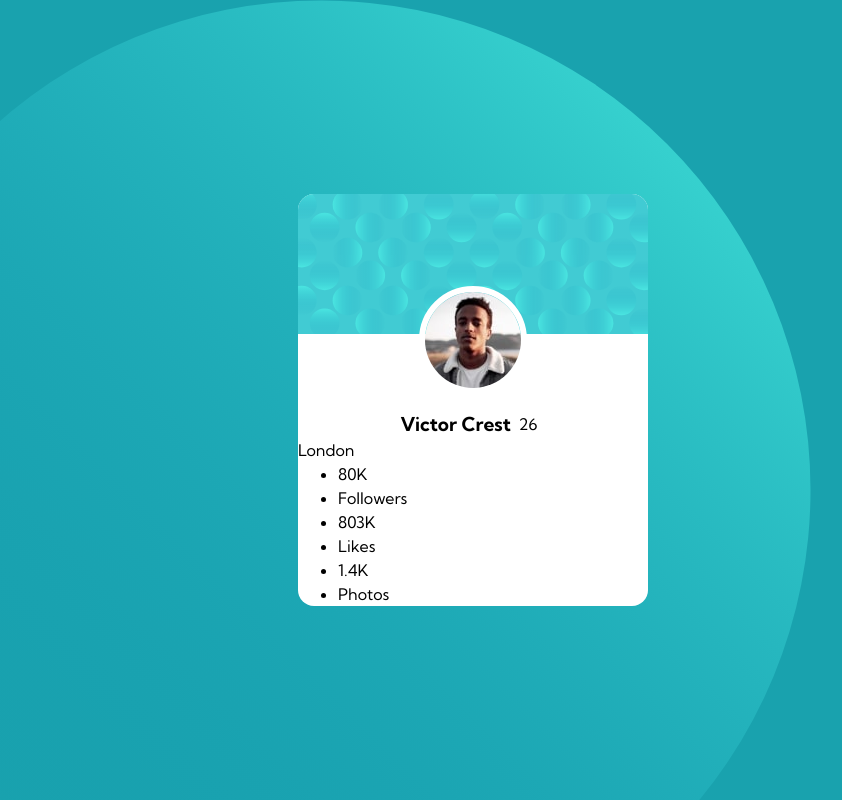
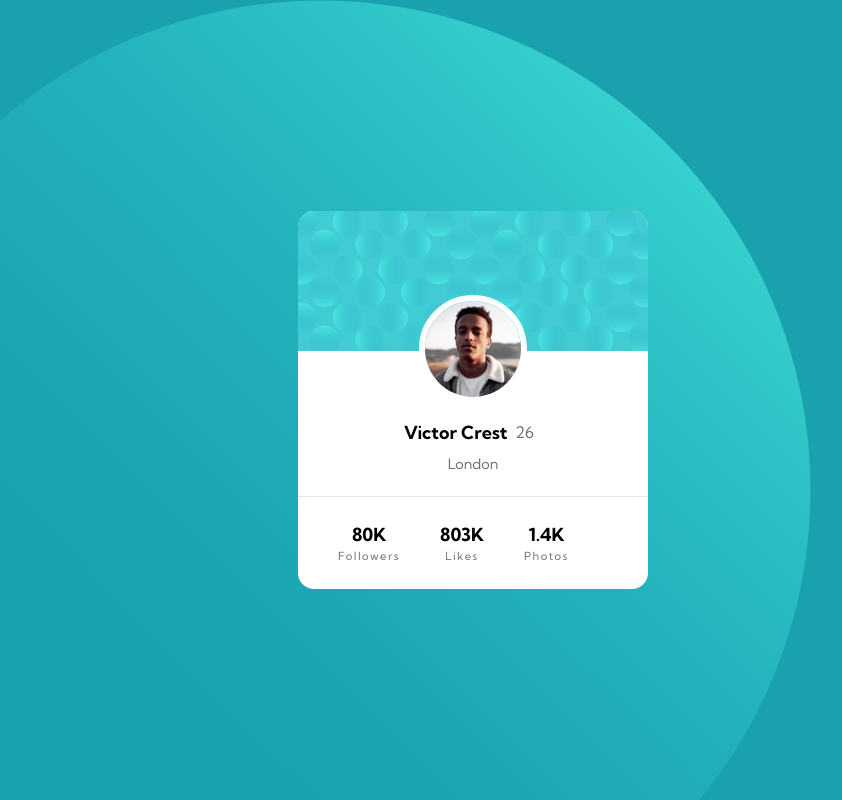
Before and after one commit to JustANipple/profile-card-component, a plain HTML site: page index.html in a window 1280 px wide. Shown: the whole page, without its empty margins (167-1009 px from the left). Drawn offline with Linux system fonts and the light colour scheme.

Commit message:
modified:   index.html 	modified:   style.css

```diff
--- a/index.html
+++ b/index.html
@@ -17,7 +17,7 @@
 <body>
 
   <main class="container">
-    <img src="images/bg-pattern-card.svg" alt="" aria-hidden="true">
+    <img src="images/bg-pattern-card.svg" alt="" aria-hidden="true" class="cardBg">
     <div class="user">
       <img src="images/image-victor.jpg" alt="Victor photo">
       <div class="nameAge">
--- a/style.css
+++ b/style.css
@@ -30,7 +30,7 @@ p, h1, h2, h3, h4, h5, h6 {
     --background-clr: hsl(185, 75%, 39%);
     --big-text-clr: hsl(229, 23%, 23%);
     --regular-text-clr: hsl(227, 10%, 46%);
-    --neutral-clr: hsl(0, 0%, 59%);
+    --neutral-clr: hsl(0, 0%, 59%, 0.25);
 
     --name-stats-fs: 18px;
     --main-ff: 'Kumbh Sans', sans-serif;
@@ -55,6 +55,15 @@ body {
     height: max-content;
     overflow: hidden;
     border-radius: 1rem;
+    margin: 1.5rem;
+}
+
+.cardBg {
+    height: max-content;
+}
+
+.user {
+    border-bottom: 1px solid var(--neutral-clr);
 }
 
 .user img {
@@ -62,8 +71,8 @@ body {
     border: 6px solid white;
     background-color: white;
     position: relative;
-    bottom: 48px;
-    margin: 0 auto -2rem auto;
+    bottom: 3.5rem;
+    margin: 0 auto -2.5rem auto;
 }
 
 .nameAge {
@@ -73,9 +82,40 @@ body {
 }
 
 .nameAge h1 {
-    font-size: 1.2rem;
+    font-size: var(--name-stats-fs);
+    color: var(--name-stats-fs);
 }
 
 .nameAge p {
     margin: 0 0.5rem;
+    color: var(--regular-text-clr);
 }
+
+.city {
+    text-align: center;
+    color: var(--regular-text-clr);
+    font-size: 0.9rem;
+    margin: 0.5rem 0 1.3rem 0;
+}
+
+.stats {
+    display: flex;
+    text-align: center;
+    margin: 1.5rem 0;
+}
+
+.stats li {
+    list-style: none;
+}
+
+.statValue {
+    font-weight: var(--fw-bold);
+    color: var(--name-stats-fs);
+    font-size: var(--name-stats-fs);
+}
+
+.statType {
+    color: var(--regular-text-clr);
+    font-size: 0.7rem;
+    letter-spacing: 1.5px;
+}
```
